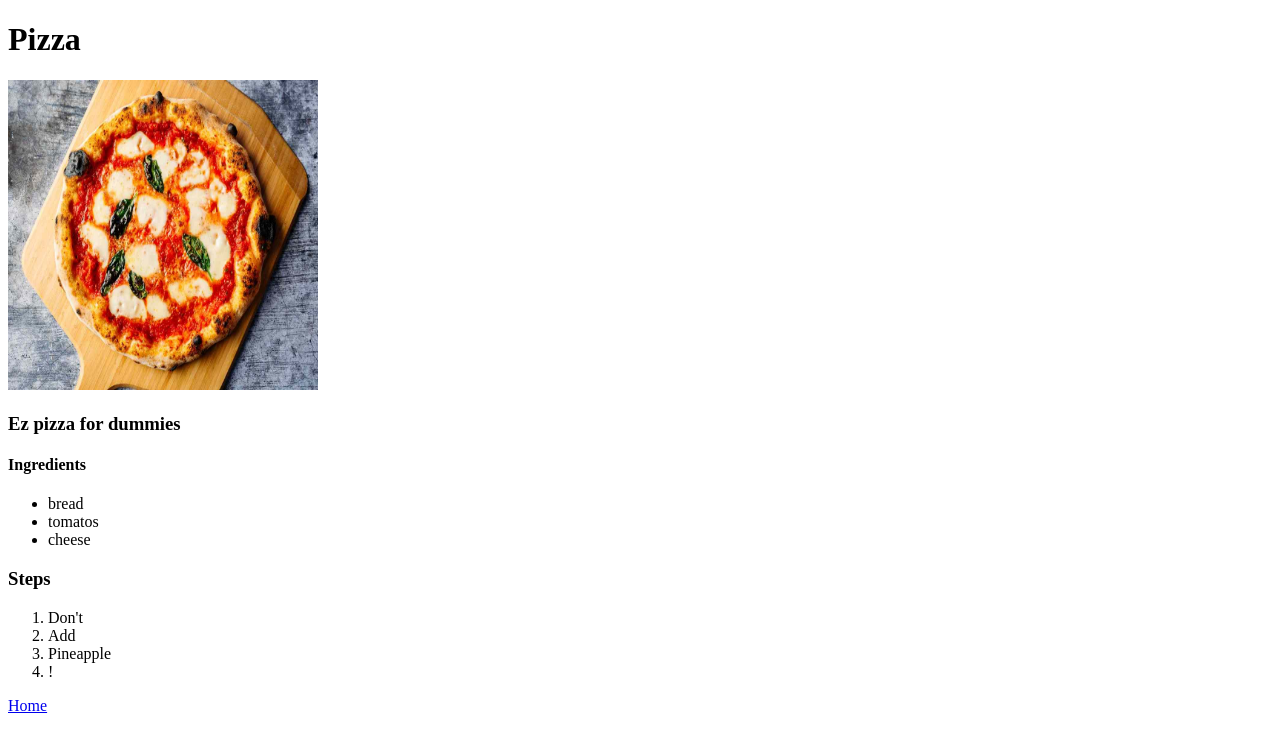
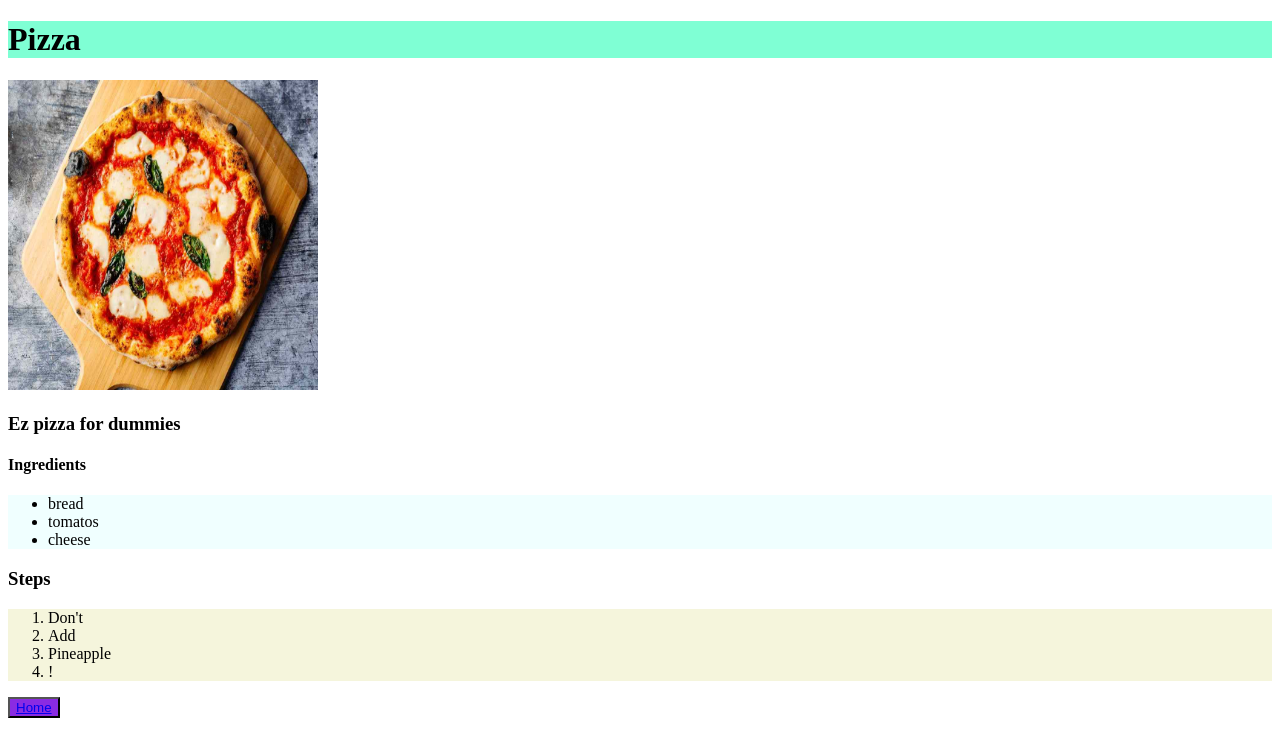
Before and after one commit to Kajetaan/odin-recipes, a plain HTML site: page recipes/pizza.html in a window 1280 px wide. Drawn offline with Linux system fonts and the light colour scheme; files whose address does not match are found by name.

Commit message:
add style.css file to each html file

```diff
--- a/recipes/pizza.html
+++ b/recipes/pizza.html
@@ -4,6 +4,8 @@
     <meta charset="UTF-8">
     <meta name="viewport" content="width=device-width, initial-scale=1.0">
     <title>Recipe 3</title>
+    <link rel="stylesheet" type="text/css" href="../style.css">
+
 </head>
 <body>
     <h1>Pizza</h1>
@@ -24,6 +26,6 @@
         <li>Pineapple</li>
         <li>!</li>
     </ol>
-    <a href="../index.html">Home</a>
+    <button><a href="../index.html">Home</a></button>
 </body>
 </html>
--- /dev/null
+++ b/style.css
@@ -0,0 +1,15 @@
+h1 {
+    background-color: aquamarine;
+}
+
+ul {
+    background-color: azure;
+}
+
+ol{
+    background-color: beige;
+}
+
+button {
+    background-color: blueviolet;
+}
```
Also changed, not shown: index.html (+4 -3 lines), recipes/lasagna.html (+3 -1 lines), recipes/oats.html (+3 -1 lines).
